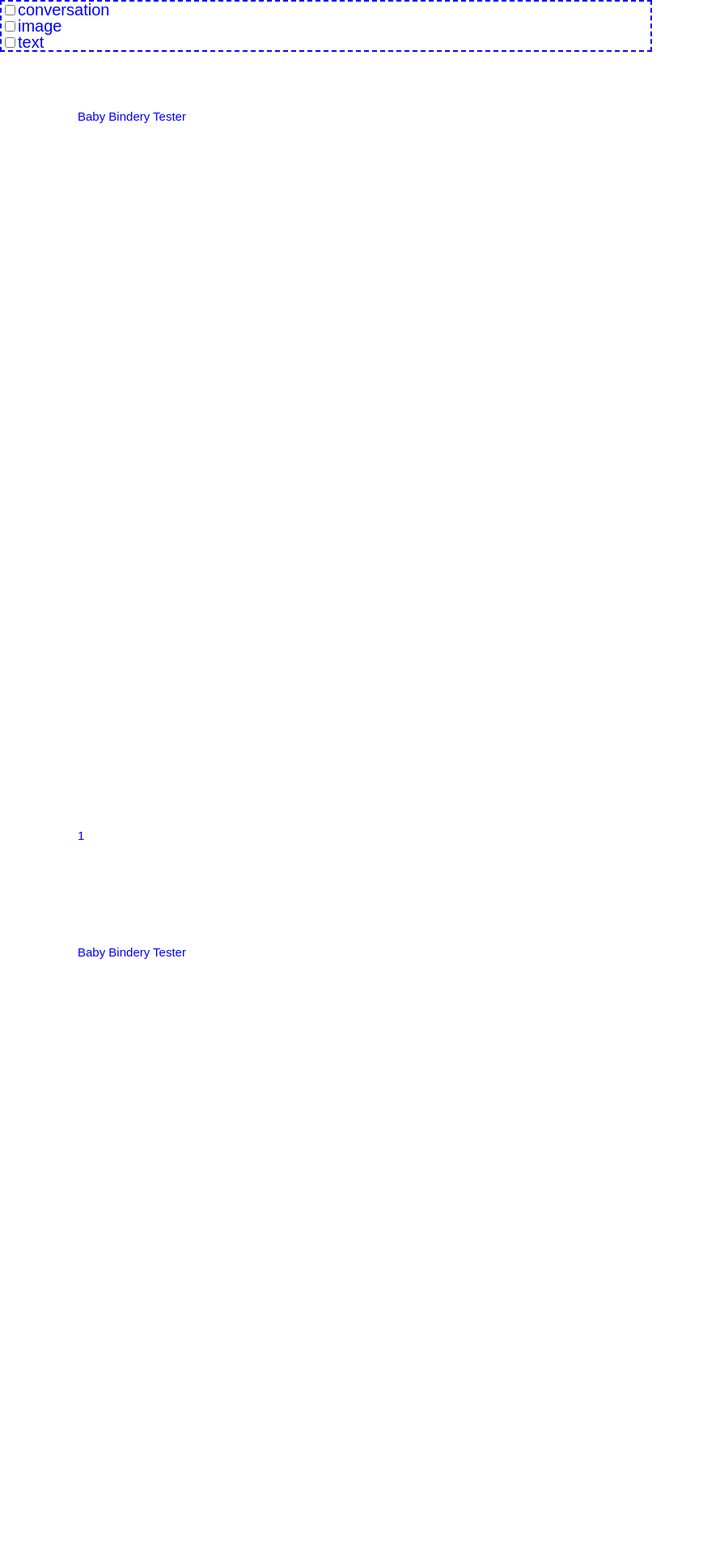
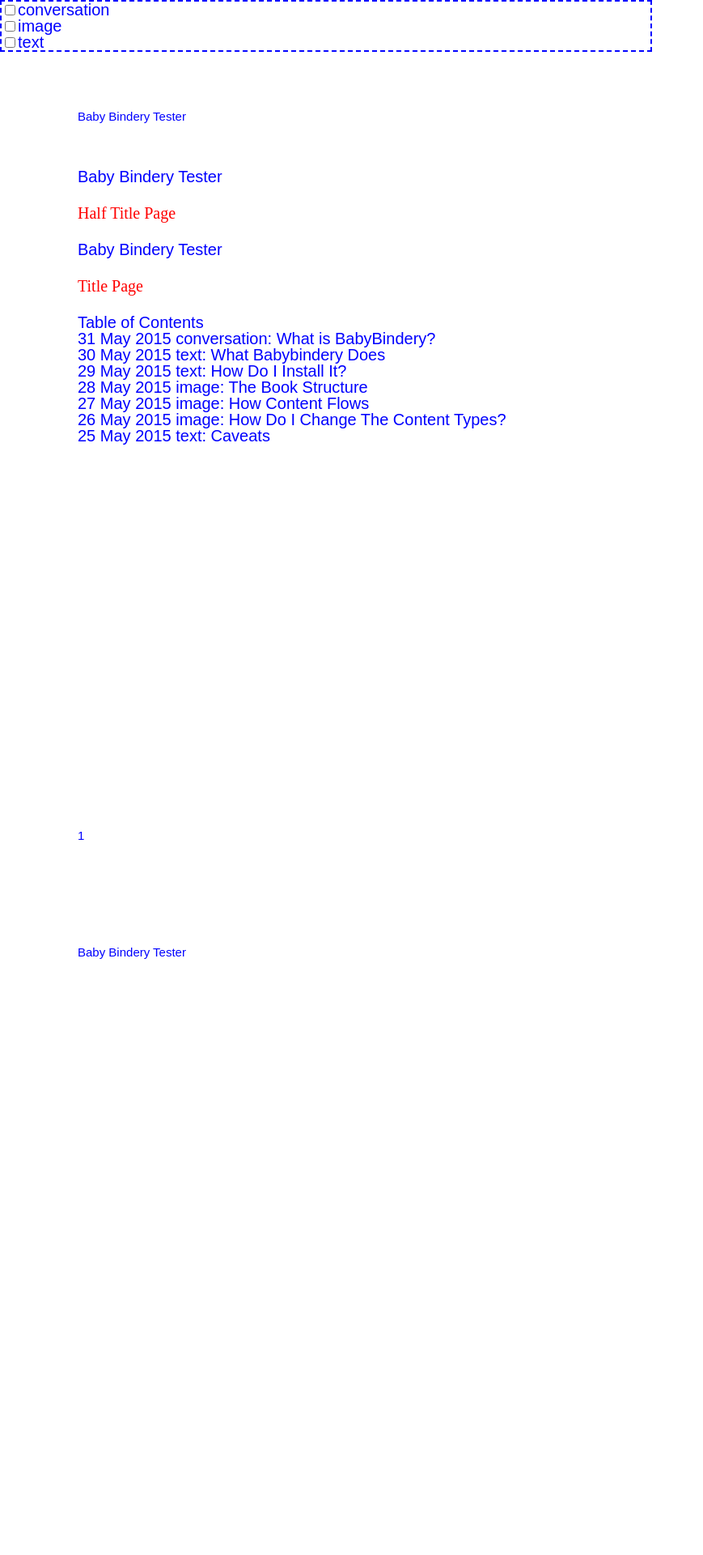
Before and after one commit to thedesignoffice/babybindery, a Jekyll site: the page built from book.html, in a window 1280 px wide. Shown: the top 1920 px of the page at 81% size, without its empty margins (0-869 px from the left). Built offline with Jekyll 4.4.1, drawn with Linux system fonts in a browser that asks for light colours; nearby versions of some CDN libraries; some of the changed text lies outside the part shown.

Commit message:
css cleanup & debugging

```diff
--- a/book.html
+++ b/book.html
@@ -7,42 +7,24 @@
 The contents of this page are loaded into the print.html layout.
 -->
 
-<!-- Blank Page -->
-<div class="blank">
-  Page intentionally left blank.
-</div>
-
 <!-- Half Title Page -->
 <h2>{{ site.title }}</h2>
 <p>Half Title Page</p>
-
-
-<!-- Blank Page -->
-<div class="blank">
-  Page intentionally left blank.
-</div>
 
 <!-- Title Page -->
 <h1>{{ site.title }}</h1>
 <p>Title Page<p>
 
-<!-- Blank Page -->
-<div class="blank">
-  Page intentionally left blank.
-</div>
-
 <!-- Front Matter... ish -->
+<div class="content">
+  <p> hey </p>
 <p>{% for page in site.pages %}{% if page.category == 'credits' %}
   {{page.content}}
   {% endif %}{% endfor %}
 </p>
+</div>
 
 <p><em>{{ page.subtitle }}</em></p>
-
-<!-- Blank Page -->
-<div class="blank">
-  Page intentionally left blank.
-</div>
 
 <!-- Table of Contents -->
 <h1>Table of Contents</h1>
@@ -56,13 +38,6 @@
 </ul>
 
 <!-- All Content, by content type. -->
-
-<!--If we want, do a loop through types here...? -->
-
-<!-- Blank Page -->
-<div class="blank">
-  Page intentionally left blank.
-</div>
 
 <div class="content conversation">
   <h1>conversations</h1>
@@ -117,7 +92,7 @@
   <h1>blog posts</h1>
 </div>
 
-<!-- Blogpost -->
+<!-- Text -->
 {% for post in site.posts %}
 {% if post.content-type == 'text' %}
 
@@ -130,4 +105,4 @@
 
 {% endif %}
 {% endfor %}
-<!-- /Blogpost -->
+<!-- /Text -->
--- a/css/book.css
+++ b/css/book.css
@@ -26,15 +26,28 @@
   clear: both;
 }
 
+.content-wrapper {
+  /* used in both print.html & print_twocol.html to keep columns from floating
+   & to enforce height */
+  display: inline; /* don't touch display, postition, top, and left */
+  position: relative;
+  top: 0;
+  left: 0;
+  height: 8.5in;
+  width: 7.5in;
+  clear: both;
+
+}
+
 .page-content{
   /* Regions container. Flows from #content-source */
   display: block;
   /* margin & padding only seem to work on the sides in regions.  */
   flow-from: toprint;
-  height: 8.25in;
-  max-height: 8.25in;
-  /* This just serves to split up the CSS regions flow - any taller causes problems */
+  height: 8.25in; /* extremely wack */
+  /* Don't make taller than .content-wrapper and page size (defined in print.css) */
   margin-bottom: 0.25in;
+
 }
 
 .page-footer{
@@ -44,25 +57,14 @@
   clear: both;
 }
 
-.content-wrapper {
-  /* used in both print.html & print_twocol.html to keep columns from floating
-   & to enforce height */
-  display: inline;
-  position: relative;
-  top: 0;
-  left: 0;
-  height: 8.5in;
-  width: 7.5in;
-}
-
 
 .content{ /* Divs that contain everything coming through book.html */
-  break-after: always;
+  break-after: always; /* needed for polyfill */
 }
 
 .blank{
   visibility: hidden; /* hiding any mystery content, just takin up space. */
-  height: 8.5in;
+  height: 8.25in; /* should match .page-content? */
 }
 
 a{
--- a/css/universal.css
+++ b/css/universal.css
@@ -29,7 +29,29 @@
   text-decoration: none;
 }
 
+.initials{
+  font-family: monospace;
+  font-size: .8em;
+}
+
+.conversation-question{ /* For Conversation Questions, denoted [INITIALS]-q in post files. */
+  font-weight: bold;
+}
+
+/*
+
+  Web Stuff — following classes only used on website, not in print layout
+
+*/
+
+.wrapper{
+  /* Goes just within the body, around all Page or Post Content. */
+  width: 70%;
+  margin: 0 auto;
+}
+
 a.button{
+  /* on index */
   display: inline-block;
   padding: 20px;
   margin: 10px;
@@ -42,25 +64,3 @@
   color: white;
   background-color: blue;
 }
-
-.initials{
-  font-family: monospace;
-  font-size: .8em;
-}
-
-.conversation-question{ /* For Conversation Questions, denoted [INITIALS]-q in post files. */
-  font-weight: bold;
-}
-
-/*
-
-  Web Stuff
-
-*/
-
-/* only used on the web */
-.wrapper{
-  /* Goes just within the body, around all Page or Post Content. */
-  width: 70%;
-  margin: 0 auto;
-}
```
